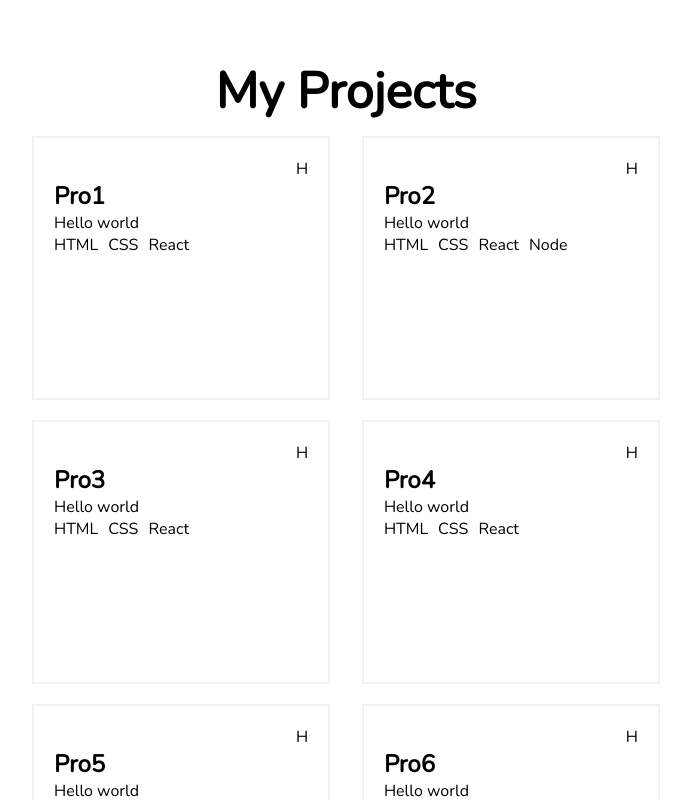
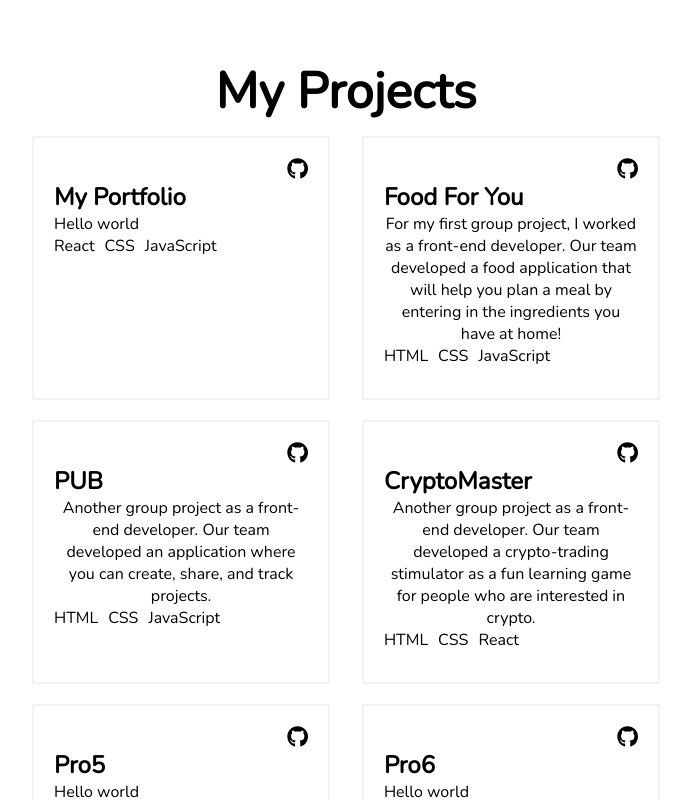
Before and after one commit to remireems/remireems.github.io, a React (Create React App) app in the folder client/: page / in a window 1280 px wide. Shown: the part 1580-2380 px from the top of the page, without its empty margins (294-985 px from the left). Built offline with nearby package versions, Linux system fonts and the light colour scheme.

Commit message:
added code

```diff
--- a/client/package.json
+++ b/client/package.json
@@ -3,6 +3,10 @@
   "version": "0.1.0",
   "private": true,
   "dependencies": {
+    "@fortawesome/fontawesome-svg-core": "^1.2.36",
+    "@fortawesome/free-brands-svg-icons": "^5.15.4",
+    "@fortawesome/free-solid-svg-icons": "^5.15.4",
+    "@fortawesome/react-fontawesome": "^0.1.17",
     "@testing-library/jest-dom": "^5.16.2",
     "@testing-library/react": "^12.1.2",
     "@testing-library/user-event": "^13.5.0",
--- a/client/src/App.js
+++ b/client/src/App.js
@@ -4,9 +4,12 @@ import Footer from './components/Footer/Footer'
 import Intro from './components/Intro/Intro'
 import Navbar from './components/Navbar/Navbar'
 import Projects from './components/Projects/Projects'
+// import { library } from '@fortawesome/fontawesome-svg-core'
+// import { fab } from '@fortawesome/free-brands-svg-icons'
 import './App.css'
 
 function App() {
+
   return (
     <div className="App">
       <Navbar />
--- a/client/src/components/Project/Project.css
+++ b/client/src/components/Project/Project.css
@@ -23,6 +23,11 @@
   flex-wrap: wrap;
 }
 
+.ghIcon:hover {
+  color: aqua;
+}
+
+
 .pTechLi {
   list-style: none;
   display: flex;
--- a/client/src/components/Project/Project.js
+++ b/client/src/components/Project/Project.js
@@ -1,3 +1,5 @@
+import { FontAwesomeIcon } from '@fortawesome/react-fontawesome'
+import { faGithub } from '@fortawesome/free-brands-svg-icons'
 import './Project.css'
 
 const Project = ({ title, des, techs, link, ghLink }) => {
@@ -10,7 +12,7 @@ const Project = ({ title, des, techs, link, ghLink }) => {
     <div className="pCard">
       <div className="pIcon">
         <a href={ghLink} target="_blank" rel="noreferrer" className="ghIcon">
-          H
+          <FontAwesomeIcon icon={faGithub} size='lg'/>
         </a>
       </div>
       <h2>
--- a/client/src/projectData.js
+++ b/client/src/projectData.js
@@ -1,35 +1,35 @@
 export const prosData = [
   {
     id: 1,
-    title: 'Pro1',
+    title: 'My Portfolio',
     description: 'Hello world',
-    techs: ['HTML', 'CSS', 'React'],
+    techs: ['React', 'CSS', 'JavaScript'],
     link: 'remireems.github.io',
     ghLink: 'https://github.com/remireems'
   },
   {
     id: 2,
-    title: 'Pro2',
-    description: 'Hello world',
-    techs: ['HTML', 'CSS', 'React', 'Node'],
-    link: 'remireems.github.io',
-    ghLink: 'https://github.com/remireems'
+    title: 'Food For You',
+    description: 'For my first group project, I worked as a front-end developer. Our team developed a food application that will help you plan a meal by entering in the ingredients you have at home!',
+    techs: ['HTML', 'CSS', 'JavaScript'],
+    link: 'https://gresendi.github.io/FoodForYou/',
+    ghLink: 'https://github.com/remireems/FoodForYou'
   },
   {
     id: 3,
-    title: 'Pro3',
-    description: 'Hello world',
-    techs: ['HTML', 'CSS', 'React'],
-    link: 'remireems.github.io',
-    ghLink: 'https://github.com/remireems'
+    title: 'PUB',
+    description: 'Another group project as a front-end developer. Our team developed an application where you can create, share, and track projects.',
+    techs: ['HTML', 'CSS', 'JavaScript'],
+    link: 'https://pure-brook-86019.herokuapp.com/',
+    ghLink: 'https://github.com/sequint/pub'
   },
   {
     id: 4,
-    title: 'Pro4',
-    description: 'Hello world',
+    title: 'CryptoMaster',
+    description: 'Another group project as a front-end developer. Our team developed a crypto-trading stimulator as a fun learning game for people who are interested in crypto.',
     techs: ['HTML', 'CSS', 'React'],
-    link: 'remireems.github.io',
-    ghLink: 'https://github.com/remireems'
+    link: 'https://vast-headland-48199.herokuapp.com/signin',
+    ghLink: 'https://github.com/Lan714/CryptoMaster'
   },
   {
     id: 5,
```
Also changed, not shown: 1 other file (tests, documents, lock files or other folders).
